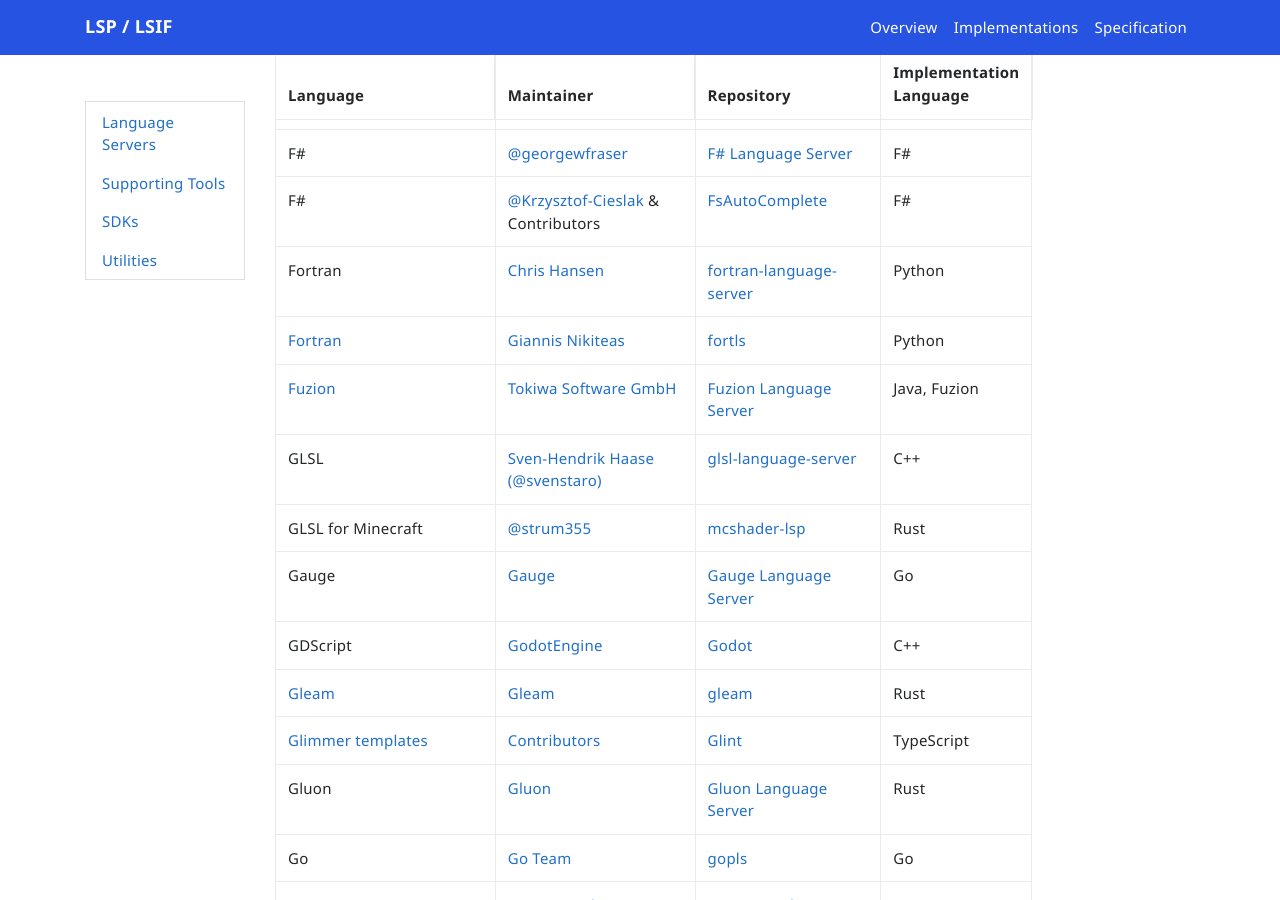
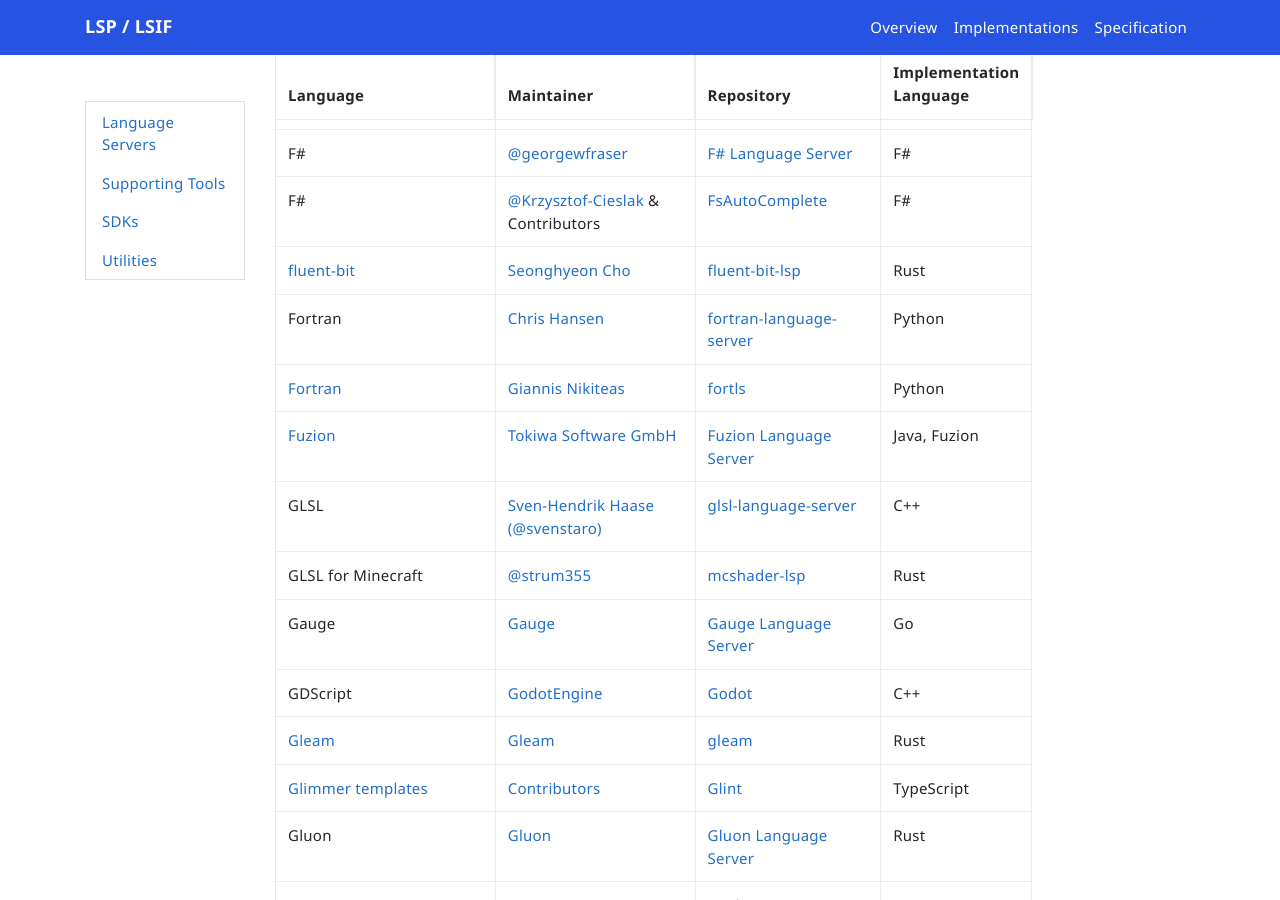
Before and after one commit to microsoft/language-server-protocol, a Jekyll site: the page built from _implementors/servers.md, in a window 1280 px wide and 900 px high, scrolled down 4392 px. Built offline with Jekyll 4.4.1, drawn with Linux system fonts in a browser that asks for light colours; nearby versions of some CDN libraries; comment, search, counter and statistics services are not loaded.

Commit message:
Add fluent-bit language server
Signed-off-by: Seonghyeon Cho <seonghyeoncho96@gmail.com>

```diff
--- a/_implementors/servers.md
+++ b/_implementors/servers.md
@@ -85,6 +85,7 @@
 | [Ember](https://ember-cli.com/) | [Ember community](https://github.com/emberwatch) | [ember language server](https://github.com/emberwatch/ember-language-server) | TypeScript |
 | F# | [@georgewfraser](https://github.com/georgewfraser) | [F# Language Server](https://github.com/georgewfraser/fsharp-language-server) | F# |
 | F# | [@Krzysztof-Cieslak](https://github.com/Krzysztof-Cieslak) & Contributors | [FsAutoComplete](https://github.com/fsharp/FsAutoComplete) | F# |
+| [fluent-bit](https://fluentbit.io/) | [Seonghyeon Cho](https://github.com/sh-cho) | [fluent-bit-lsp](https://github.com/sh-cho/fluent-bit-lsp) | Rust |
 | Fortran | [Chris Hansen](https://github.com/hansec) | [fortran-language-server](https://github.com/hansec/fortran-language-server) | Python |
 | [Fortran](https://fortran-lang.org/) | [Giannis Nikiteas](https://github.com/gnikit) | [fortls](https://github.com/gnikit/fortls) | Python |
 | [Fuzion](https://flang.dev) | [Tokiwa Software GmbH](https://tokiwa.software) | [Fuzion Language Server](https://github.com/tokiwa-software/fuzion-lsp-server) | Java, Fuzion |
```
